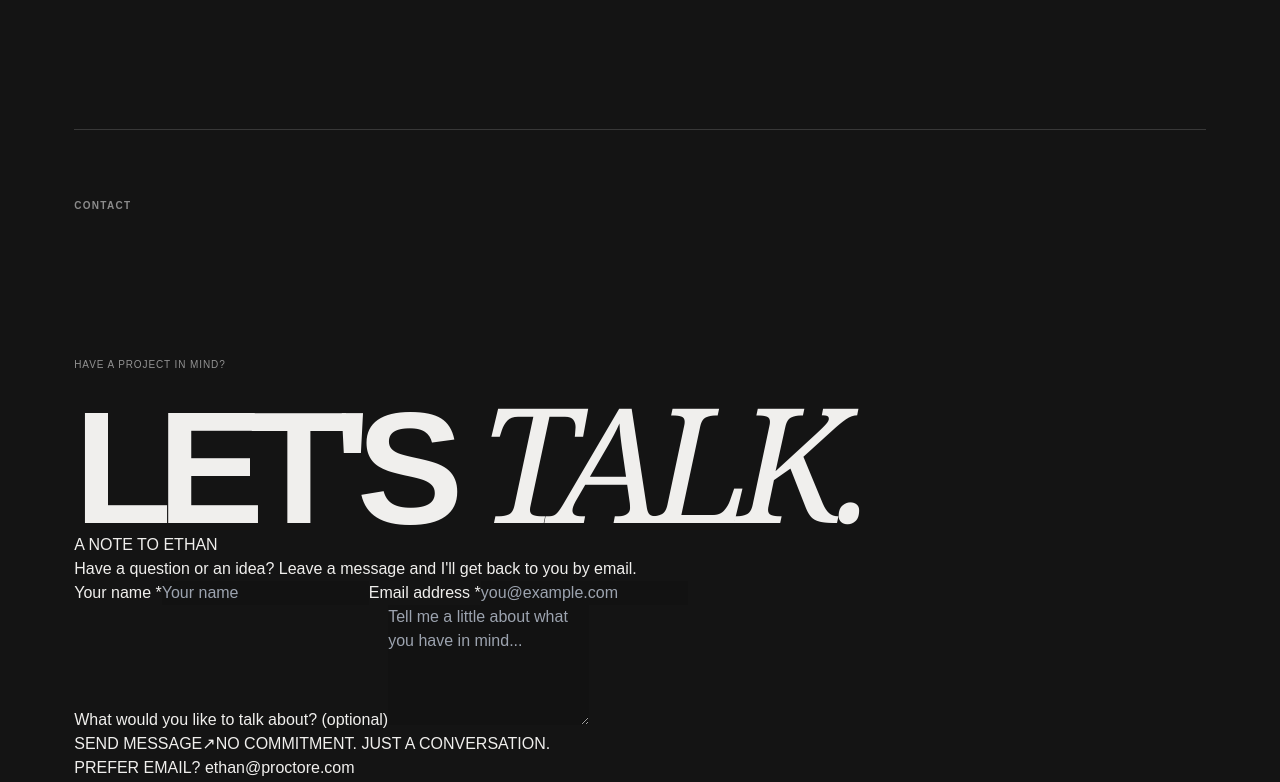
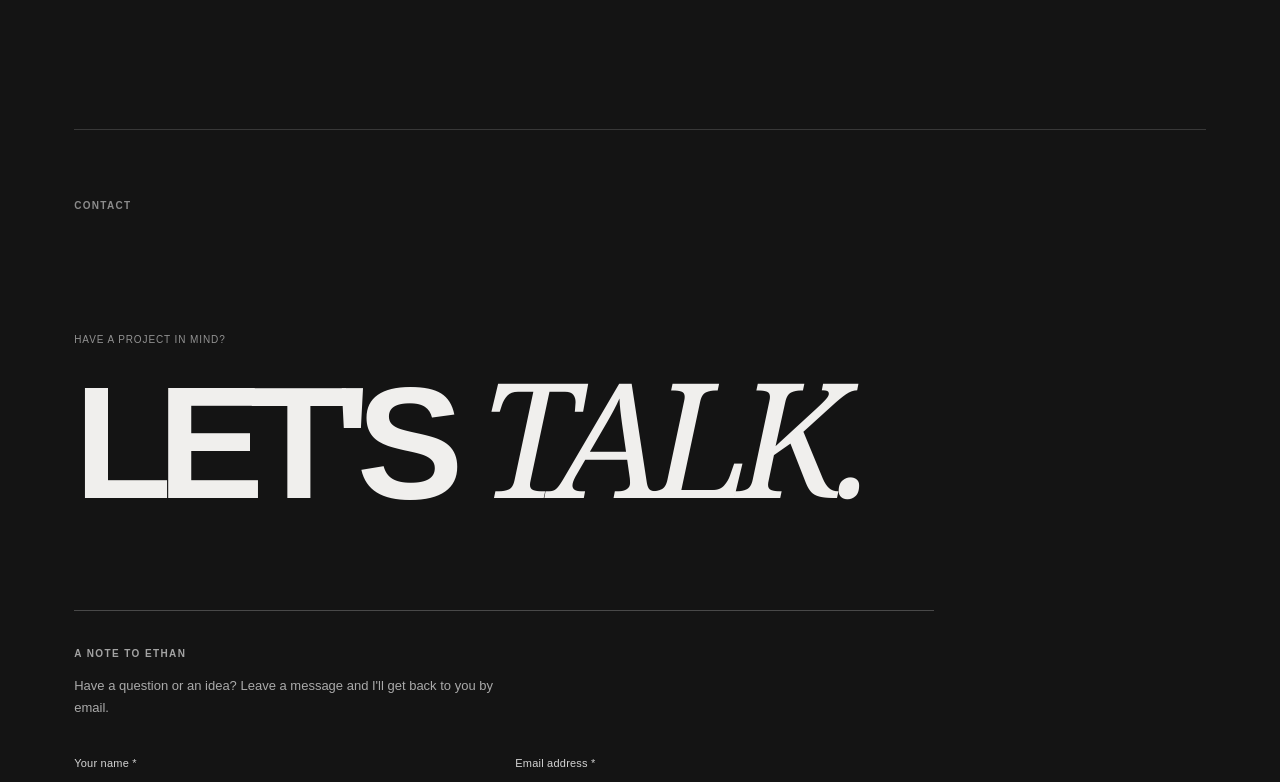
Before and after one commit to proctor18/proctore, a Next.js app: page / in a window 1280 px wide. Shown: the part 4700-5482 px from the top of the page. Built offline with nearby package versions, Linux system fonts and the light colour scheme.

Commit message:
Style inline contact form in monochrome theme

```diff
--- a/app/globals.css
+++ b/app/globals.css
@@ -391,3 +391,62 @@ a { color: inherit; text-decoration: none; }
   .capability,.capability:nth-child(2),.capability:nth-child(3) { padding:20px 0 26px; border-right:0; border-bottom:1px solid #444; }
   .capability:last-child { border-bottom:0; }
 }
+
+/* Always-visible contact form, restrained monochrome style */
+.contact-section { padding-bottom:clamp(85px,10vw,150px); }
+.contact-main { padding-top:clamp(65px,9vw,130px); }
+.contact-form {
+  max-width:860px;
+  margin-top:clamp(65px,8vw,110px);
+  padding:35px 0 0;
+  border-top:1px solid #494949;
+}
+.contact-form-heading { margin-bottom:36px; }
+.contact-form-eyebrow { display:block; color:#a3a3a3; font-size:10px; letter-spacing:.14em; font-weight:600; }
+.contact-form-heading p { margin:14px 0 0; max-width:450px; color:#aaa; font-size:13px; line-height:1.7; }
+.contact-fields { display:grid; grid-template-columns:1fr 1fr; gap:22px; }
+.contact-fields label,.contact-message { display:flex; flex-direction:column; gap:12px; }
+.contact-fields label > span,.contact-message > span { color:#d4d4d4; font-size:11px; font-weight:500; letter-spacing:.02em; }
+.contact-form .required { color:#cfcfcf; }
+.contact-form .optional { color:#777; font-weight:400; }
+.contact-form input,.contact-form textarea {
+  appearance:none;
+  width:100%;
+  border:1px solid #4a4a4a;
+  border-radius:2px;
+  background:#1c1c1c;
+  color:#f0efed;
+  padding:15px 17px;
+  font:400 14px Arial,Helvetica,sans-serif;
+  outline:none;
+  transition:border-color .2s ease,background .2s ease;
+}
+.contact-form input { min-height:53px; }
+.contact-form textarea { resize:vertical; min-height:160px; }
+.contact-form input::placeholder,.contact-form textarea::placeholder { color:#747474; }
+.contact-form input:focus,.contact-form textarea:focus { border-color:#bdbdbd; background:#202020; }
+.contact-message { margin-top:28px; }
+.contact-form-bottom { display:flex; justify-content:space-between; align-items:center; gap:24px; padding-top:32px; }
+.contact-form-bottom button {
+  display:flex; align-items:center; justify-content:space-between; gap:45px;
+  min-height:52px; min-width:192px; padding:0 20px;
+  border:1px solid #e9e8e5; border-radius:2px;
+  background:#e9e8e5; color:#171717;
+  font-size:11px; font-weight:700; letter-spacing:.07em;
+  transition:background .2s ease,color .2s ease;
+}
+.contact-form-bottom button:hover { background:transparent; color:#eee; }
+.contact-form-bottom button:disabled { opacity:.55; cursor:wait; }
+.contact-form-bottom button span { font-size:19px; font-weight:400; }
+.contact-form-bottom > span { color:#777; font-size:9px; letter-spacing:.08em; }
+.contact-form-status { margin:18px 0 0; font-size:12px; line-height:1.5; }
+.contact-form-status.success { color:#c4d7c8; }
+.contact-form-status.error { color:#efb6b6; }
+.contact-alternative { max-width:860px; margin:26px 0 0; color:#858585; font-size:10px; letter-spacing:.08em; text-align:center; }
+.contact-alternative a { color:#dcdcdc; text-decoration:underline; text-underline-offset:5px; letter-spacing:0; text-transform:none; font-size:13px; }
+.contact-alternative a:hover { color:#fff; }
+@media(max-width:760px) {
+  .contact-form { margin-top:54px; }
+  .contact-fields { grid-template-columns:1fr; gap:24px; }
+  .contact-form-bottom { align-items:flex-start; flex-direction:column; gap:22px; }
+}
```
